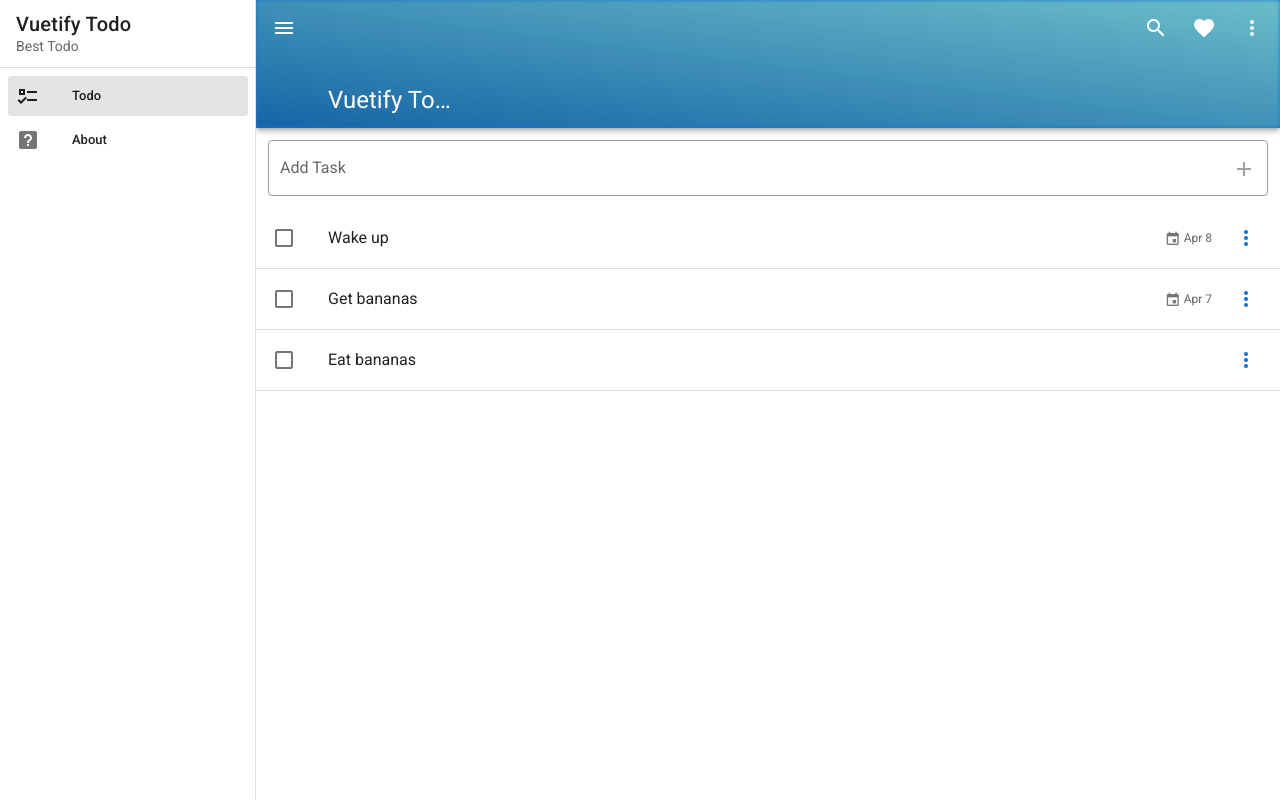
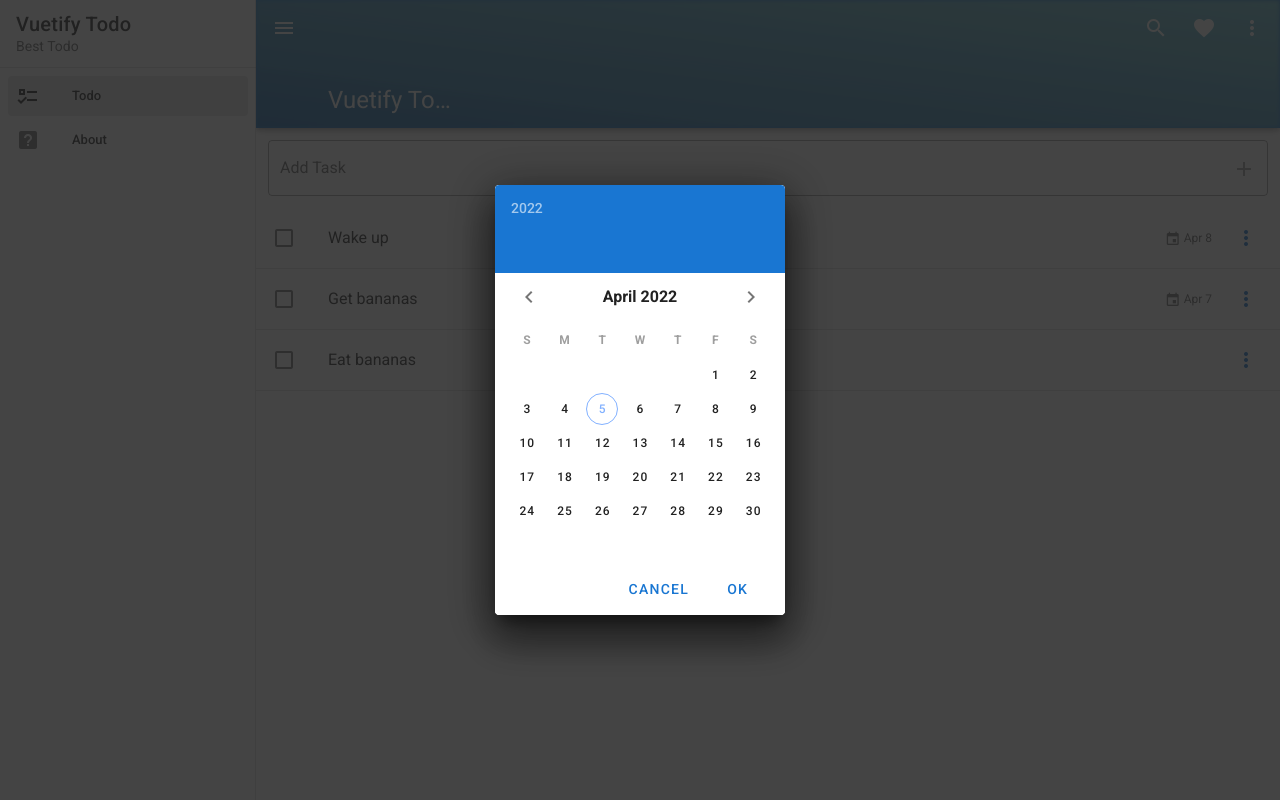
Before and after one commit to MrNedNick/vuetify-todo-mobile, a Vue app: page /#/ in a window 1280 px wide. Built offline with nearby package versions, Linux system fonts and the light colour scheme.

Commit message:
Create Date dialog

```diff
--- /dev/null
+++ b/src/components/Todo/Dialogs/DialogDueDate.vue
@@ -0,0 +1,44 @@
+<template>
+    <v-dialog
+        ref="dialog"
+        :value="true"
+        :return-value.sync="date"
+        persistent
+        width="290px"
+    >
+        <v-date-picker
+            v-model="date"
+            scrollable
+        >
+            <v-spacer></v-spacer>
+            <v-btn
+                text
+                color="primary"
+                @click="modal = false"
+            >
+                Cancel
+            </v-btn>
+            <v-btn
+                text
+                color="primary"
+                @click="$refs.dialog.save(date)"
+            >
+                OK
+            </v-btn>
+        </v-date-picker>
+    </v-dialog>
+</template>
+
+<script>
+export default {
+    data() {
+        return {
+            date: null
+        }
+    }
+}
+</script>
+
+<style>
+
+</style>
--- a/src/components/Todo/TaskMenu.vue
+++ b/src/components/Todo/TaskMenu.vue
@@ -35,6 +35,11 @@
             @close="dialogs.edit = false"
             :task="task"
         />
+        <dialog-due-date
+            v-if="dialogs.dueDate"
+            @close="dialogs.dueDate = false"
+            :task="task"
+        />
         <dialog-delete
             v-if="dialogs.delete"
             @close="dialogs.delete = false"
@@ -50,6 +55,7 @@
     data: () => ({
         dialogs: {
           edit: false,
+          dueDate: true,
           delete: false
         },
         items: [
@@ -84,6 +90,7 @@
     components: {
         'dialog-delete': require('@/components/Todo/Dialogs/DialogDelete.vue').default,
         'dialog-edit': require('@/components/Todo/Dialogs/DialogEdit.vue').default,
+        'dialog-due-date': require('@/components/Todo/Dialogs/DialogDueDate.vue').default,
     }
 };
 </script>
```
